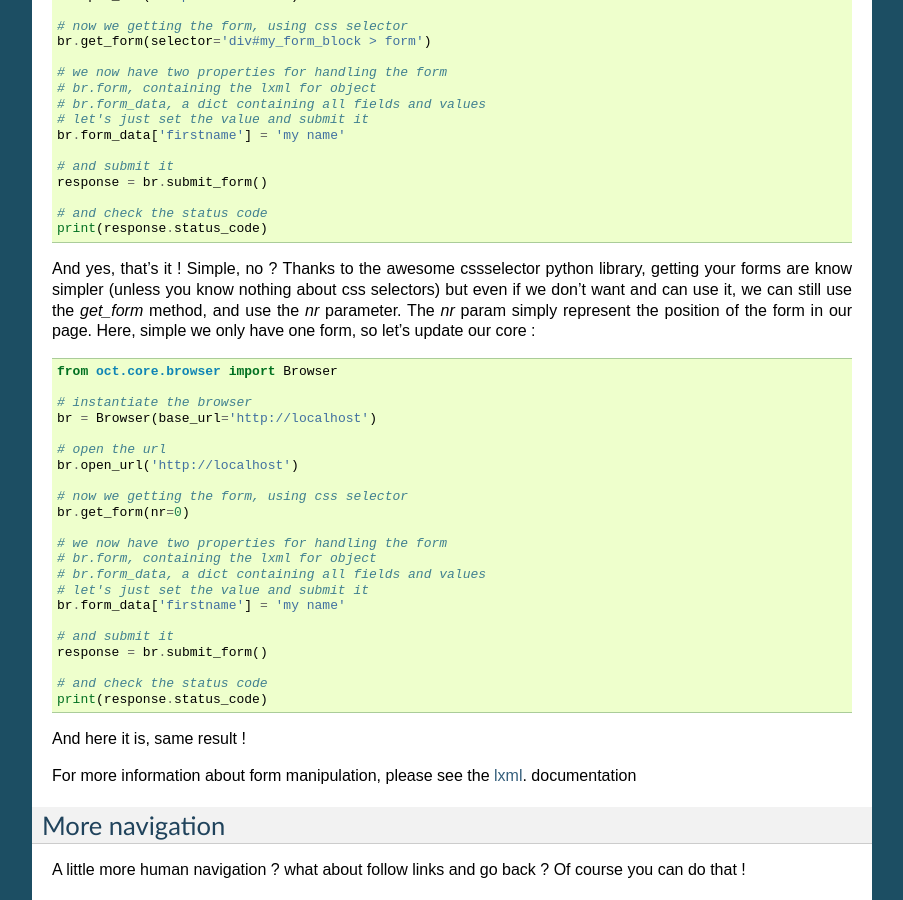
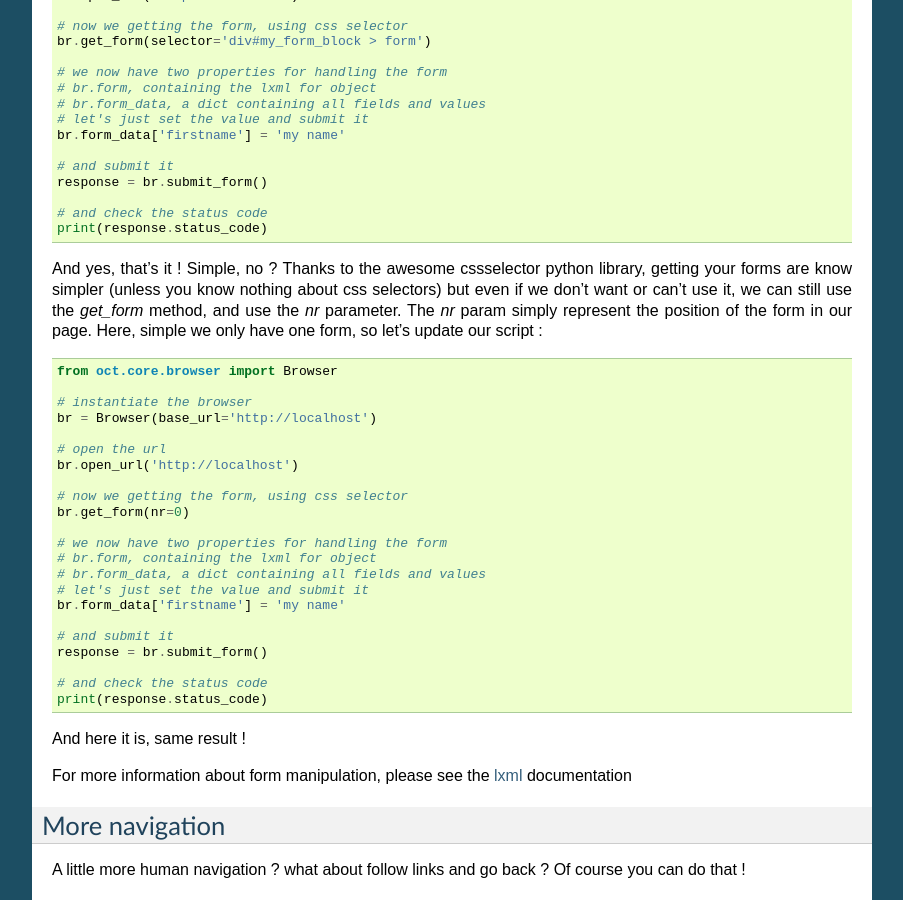
Before and after one commit to TheGhouls/oct, a Sphinx documentation site: the page built from doc/browser.rst, in a window 1280 px wide and 900 px high, scrolled down 1681 px. Shown: the whole window, without its empty margins (198-1101 px from the left). Built offline with Sphinx 7.4.7, drawn with Linux system fonts in a browser that asks for light colours.

Commit message:
clean browser doc

```diff
--- a/doc/browser.rst
+++ b/doc/browser.rst
@@ -114,8 +114,8 @@ Now let's say that we want to get this form and submit it from the browser objec
 
 And yes, that's it ! Simple, no ?
 Thanks to the awesome cssselector python library, getting your forms are know simpler (unless you know nothing about css selectors)
-but even if we don't want and can use it, we can still use the `get_form` method, and use the `nr` parameter.
-The `nr` param simply represent the position of the form in our page. Here, simple we only have one form, so let's update our core :
+but even if we don't want or can't use it, we can still use the `get_form` method, and use the `nr` parameter.
+The `nr` param simply represent the position of the form in our page. Here, simple we only have one form, so let's update our script :
 
 .. code-block:: python
 
@@ -144,7 +144,7 @@ The `nr` param simply represent the position of the form in our page. Here, simp
 
 And here it is, same result !
 
-For more information about form manipulation, please see the `lxml`_. documentation
+For more information about form manipulation, please see the `lxml`_ documentation
 
 .. _lxml: http://lxml.de/lxmlhtml.html
 
```
